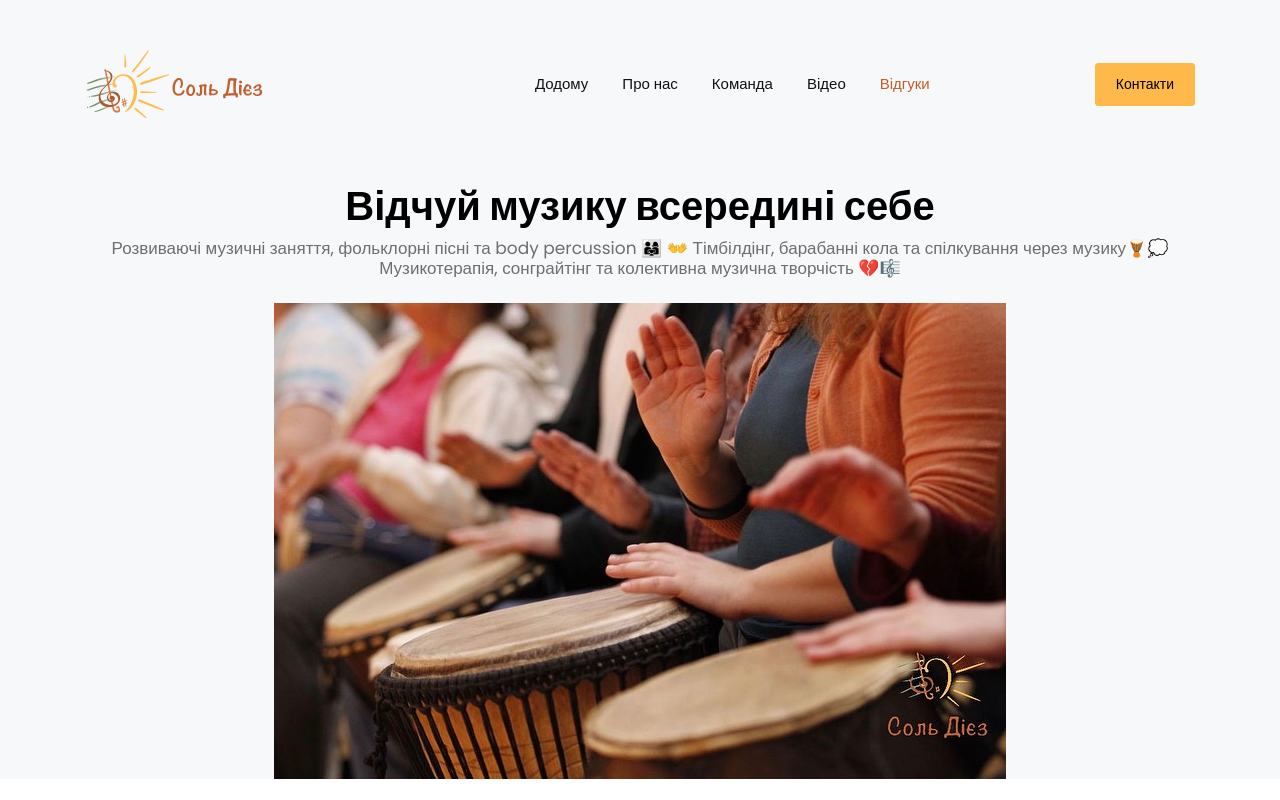
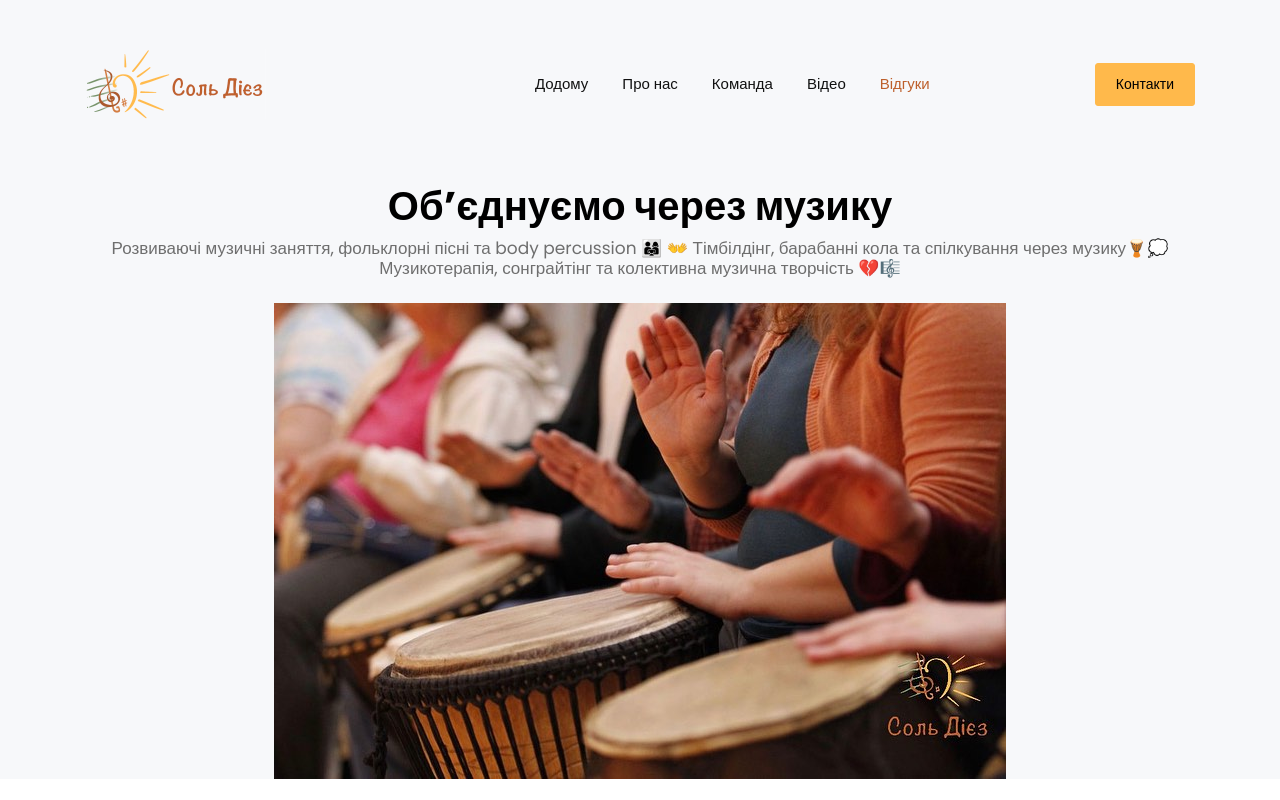
Before and after one commit to hennadiy-kudashev/sol-diez, a website: page index.html in a window 1280 px wide. Shown: the top 800 px of the page. Drawn offline with nearby package versions, Linux system fonts and the light colour scheme; files that its build step writes are made by us from their sources.

Commit message:
Update index.html

```diff
--- a/index.html
+++ b/index.html
@@ -57,7 +57,7 @@
   </header>
   <div class="banner" >
     <div class="container">
-      <h1 class="font-weight-semibold">Відчуй музику всередині себе</h1>
+      <h1 class="font-weight-semibold">Обʼєднуємо через музику</h1>
       <h6 class="font-weight-normal text-muted pb-3">Розвиваючі музичні заняття, фольклорні пісні та body percussion 👨‍👩‍👧 👐
         Тімбілдінг, барабанні кола та спілкування через музику🪘💭
         Музикотерапія, сонграйтінг та колективна музична творчість 💔🎼</h6>
```
